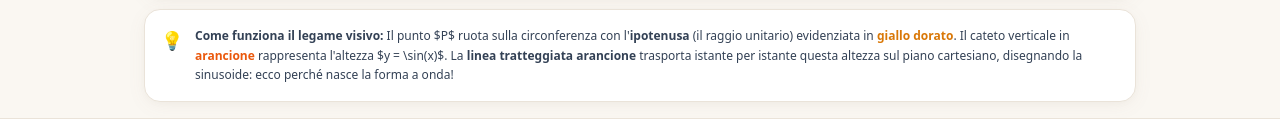
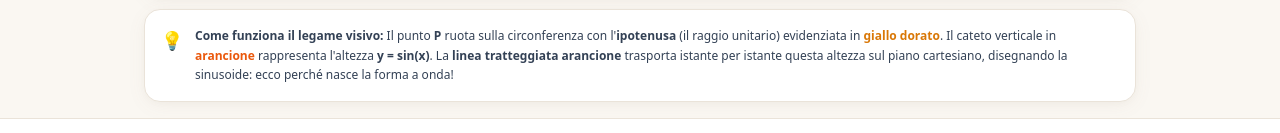
Before and after one commit to AlidellaVita/Canvas-didattici, a plain HTML site: page laboratorio_sinusoide.html in a window 1280 px wide. Shown: the part 898-1031 px from the top of the page. Drawn offline with nearby package versions, Linux system fonts and the light colour scheme.

Commit message:
Sinusoide: rimossi delimitatori TeX nel box guida didattica finale

```diff
--- a/laboratorio_sinusoide.html
+++ b/laboratorio_sinusoide.html
@@ -221,8 +221,8 @@
     <div class="bg-white border border-[#EAE3D9] rounded-2xl p-3.5 sm:p-4 text-xs text-slate-700 flex items-start gap-3 card-shadow leading-relaxed">
       <span class="text-lg text-orange-500">💡</span>
       <p>
-        <strong>Come funziona il legame visivo:</strong> Il punto $P$ ruota sulla circonferenza con l'<strong>ipotenusa</strong> (il raggio unitario) evidenziata in <strong class="text-amber-600 font-bold">giallo dorato</strong>.
-        Il cateto verticale in <strong class="text-orange-600 font-bold">arancione</strong> rappresenta l'altezza $y = \sin(x)$.
+        <strong>Come funziona il legame visivo:</strong> Il punto <strong>P</strong> ruota sulla circonferenza con l'<strong>ipotenusa</strong> (il raggio unitario) evidenziata in <strong class="text-amber-600 font-bold">giallo dorato</strong>.
+        Il cateto verticale in <strong class="text-orange-600 font-bold">arancione</strong> rappresenta l'altezza <strong>y = sin(x)</strong>.
         La <strong>linea tratteggiata arancione</strong> trasporta istante per istante questa altezza sul piano cartesiano, disegnando la sinusoide: ecco perché nasce la forma a onda!
       </p>
     </div>
```
